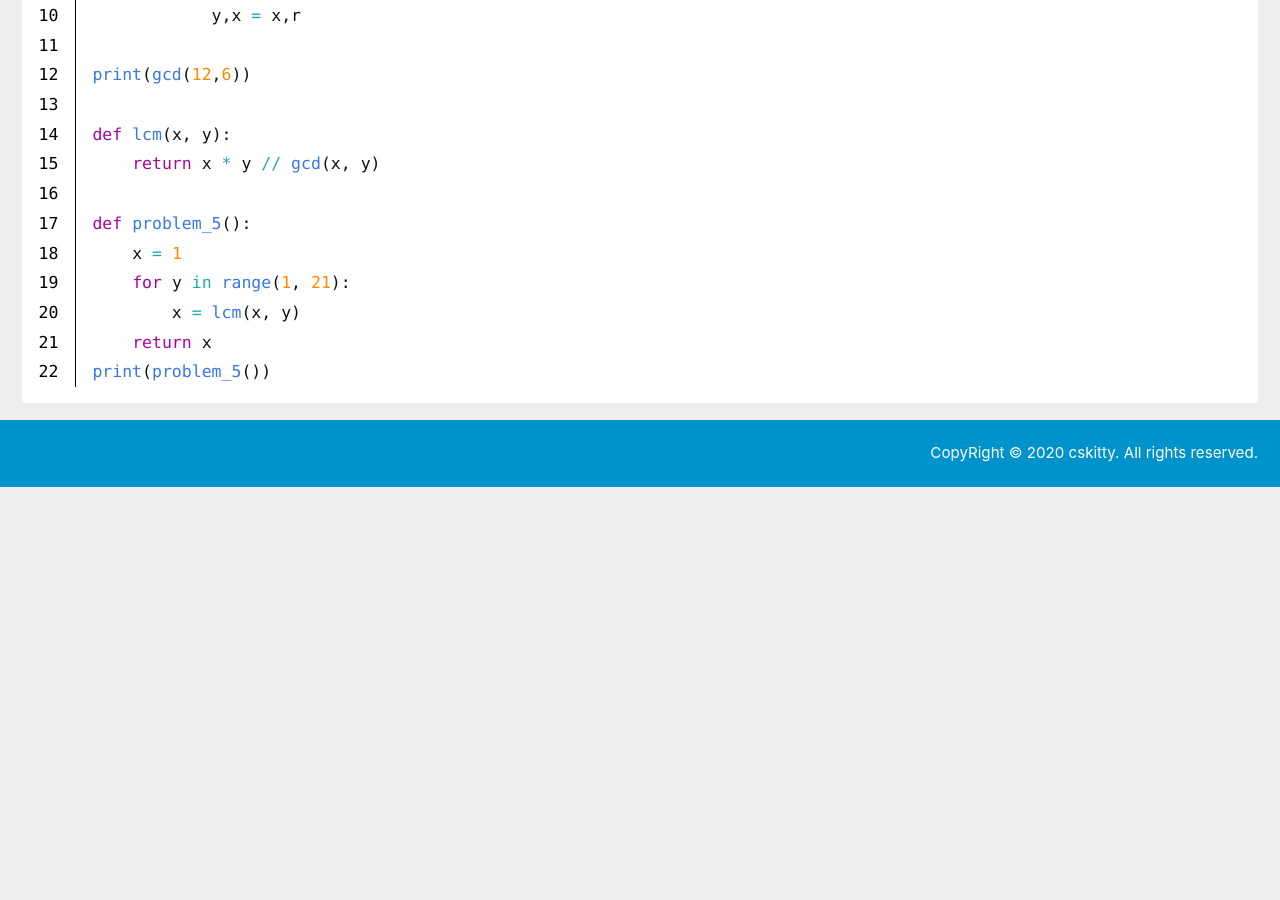
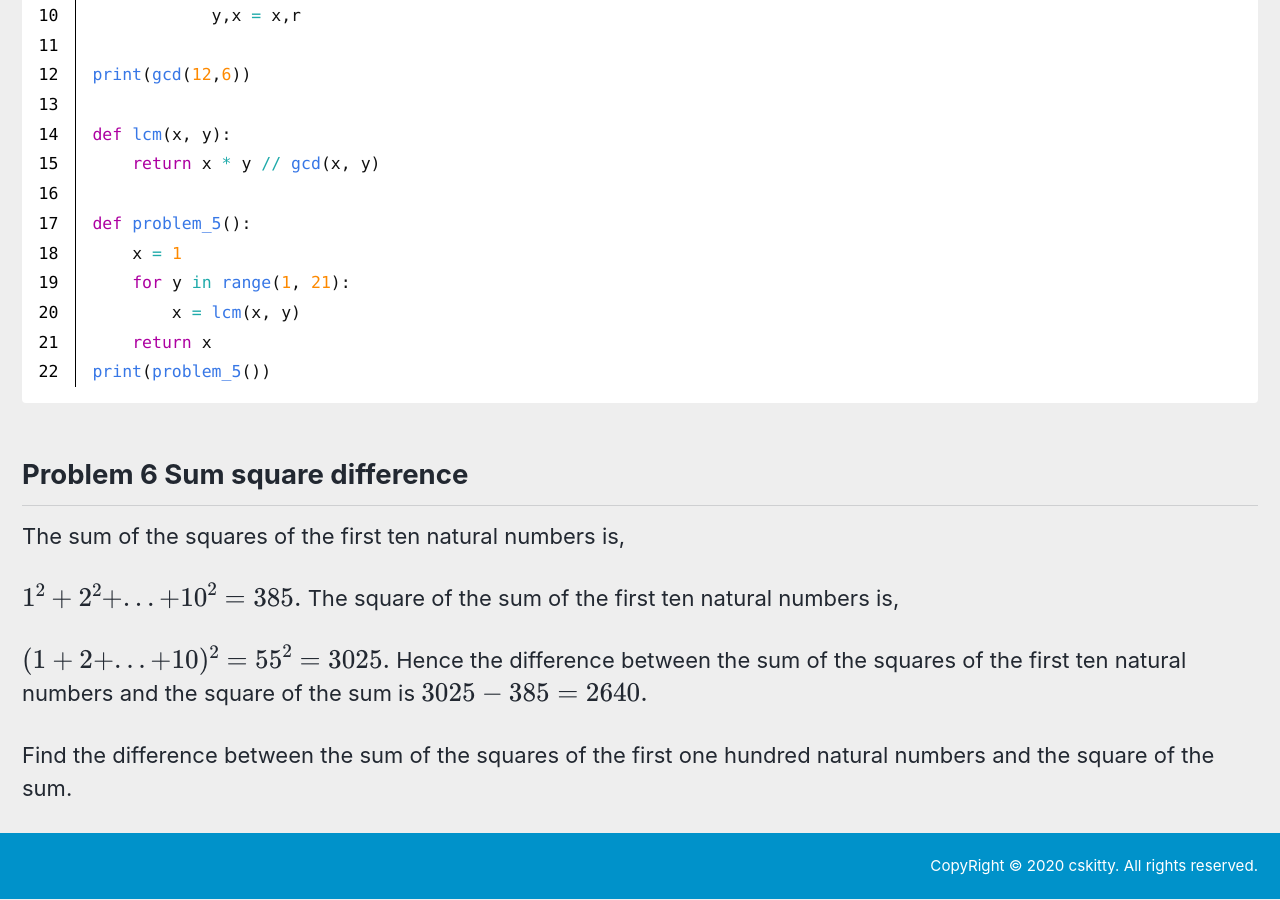
Before and after one commit to cskitty/cskitty.github.io, a Jekyll site: the page built from _posts/2020-04-19-post-project-euler-1.md, in a window 1280 px wide and 900 px high, scrolled down 4037 px. Built offline with Jekyll 4.4.1, drawn with Linux system fonts in a browser that asks for light colours; cached includes are drawn as plain includes; nearby versions of some CDN libraries; formulas are drawn with MathJax 3; before the commit the page ends 4524 px from its top, so only the background shows below that.

Commit message:
Problem 6 LaTeX

```diff
--- a/_posts/2020-04-19-post-project-euler-1.md
+++ b/_posts/2020-04-19-post-project-euler-1.md
@@ -131,3 +131,16 @@ def problem_5():
     return x
 print(problem_5())
 {% endhighlight %}
+
+## Problem 6 Sum square difference
+
+
+The sum of the squares of the first ten natural numbers is,
+
+$$1^2+2^2+...+10^2=385.$$
+The square of the sum of the first ten natural numbers is,
+
+$$(1+2+...+10)^2=55^2=3025.$$
+Hence the difference between the sum of the squares of the first ten natural numbers and the square of the sum is $$3025−385=2640.$$
+
+Find the difference between the sum of the squares of the first one hundred natural numbers and the square of the sum.
```
Also changed, not shown: 1 other file.
